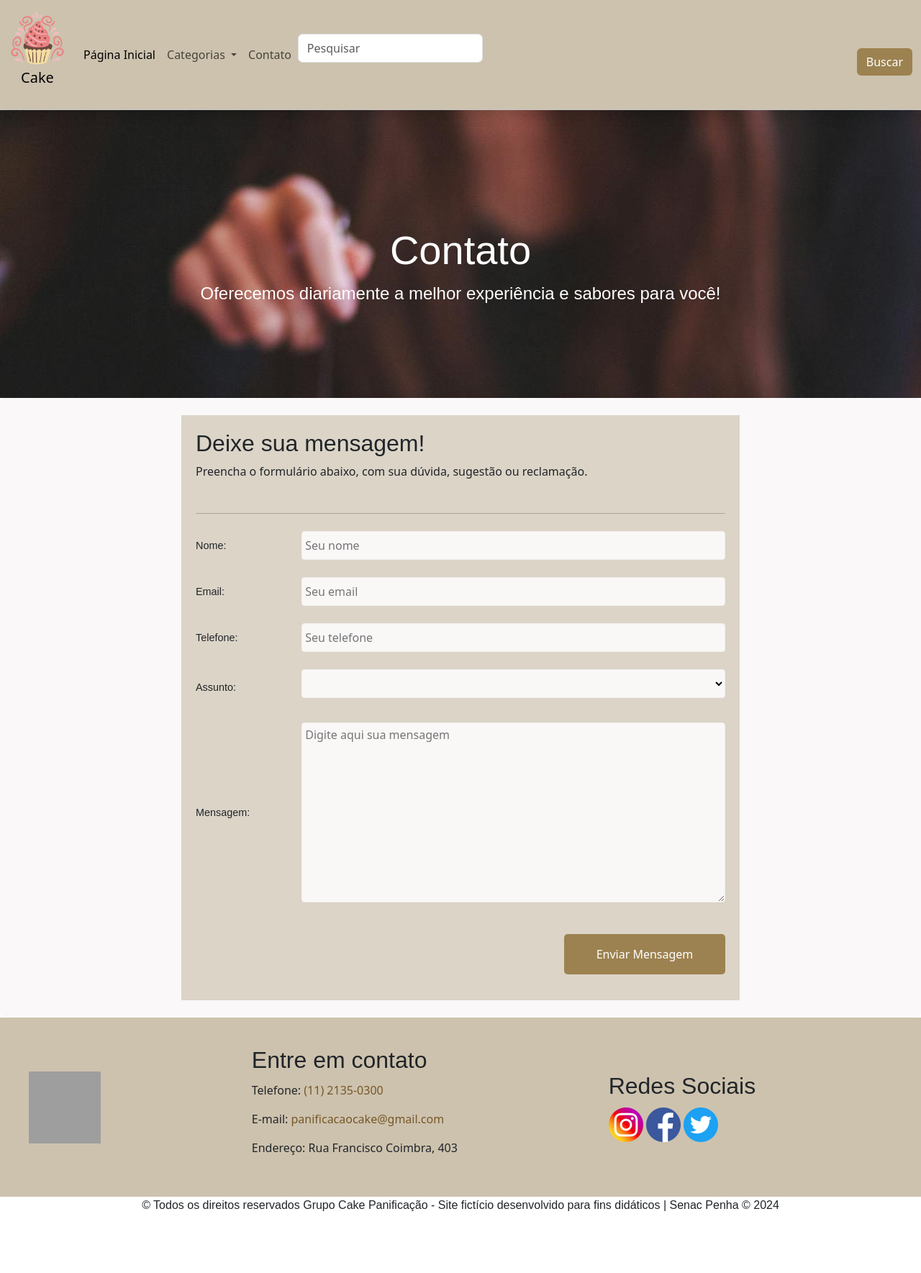
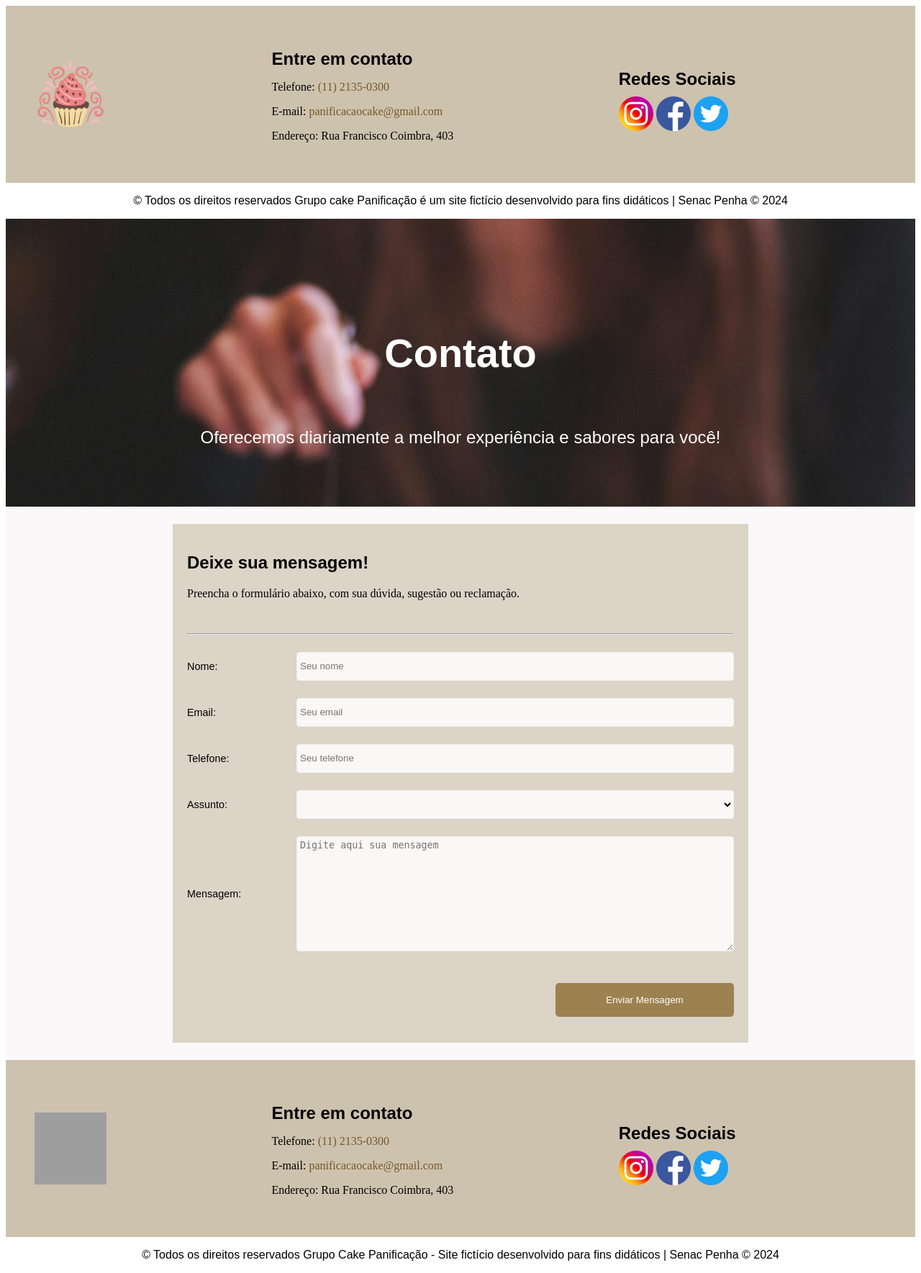
Before and after one commit to citrino88/projeto-panificacao, a PHP site: page /contato.php in a window 1280 px wide. Shown: the whole page at 72% size. Before the commit the page ends 1683 px from the top, so only its background shows below. Run offline with PHP 8.4, Linux system fonts and the light colour scheme; grey boxes are pictures that could not be loaded.

Commit message:
Update cabecalho.php

```diff
--- a/cabecalho.php
+++ b/cabecalho.php
@@ -1,195 +1,86 @@
-<!DOCTYPE html>
-<html lang="pt-br" class="h-100">
-<head>
-<meta charset="UTF-8">
-<meta http-equiv="X-UA-Compatible" content="IE=edge">
-<meta name="viewport" content="width=device-width, initial-scale=1.0">
-<title>Panificação e Bolos</title>
+</div>
+</main>
+<style>
+* {box-sizing: border-box;}
 
-<link href="https://cdn.jsdelivr.net/npm/bootstrap@5.3.3/dist/css/bootstrap.min.css" rel="stylesheet">
-<link rel="stylesheet" href="https://cdn.jsdelivr.net/npm/bootstrap-icons@1.11.3/font/bootstrap-icons.min.css">
-
-<style>
-  @charset "UTF-8";
-
-/* Todas as demais mídias */
-
-:root {
-    --cor-titulo: #65451f;
-    --cor-descricao: #65451f;
-    --cor-botao-escuro: #65451f;
-    --cor-icones: #65451f;
-    --cor-topo-rodape: #cdc2ae;
-    --cor-faixa: #765827;
-    --cor-botao: #9c8250;
-    --cor-preto: #000;
-    --cor-branco: #fff;
-    --cor-dropdown: #ddcdb9;
-    --cor-dropdown-hover: #a99f8e;
-}
-
-#topo .bg{
-    background-color: var(--cor-topo-rodape);
-}
-
-.dropdown-menu{
-    background-color: var(--cor-dropdown);
-}
-.dropdown-item:hover{
-    background-color: var(--cor-dropdown-hover);
-}
-
-.btn{
-    background-color: var(--cor-botao);
-    color: var(--cor-branco);
-    font-weight: 500;
-}
-.btn-outline:hover{
-    border-color: var(--cor-botao-escuro);
-}
-
-/* pagina bolos.php botoes categorias */
-.caixa {
-    width: 200px;
-height: 50px;
-border: 2px solid #ccc;
-text-align: center;
-line-height: 50px;
-cursor: pointer;
-font-family: Arial, sans-serif;
-font-size: 18px;
-text-decoration: none;
-display: block;
-color: #333;
-background-color: #C8AE7D;
-border-radius: 15px;
-font-weight: bold;
-}
-.caixa:hover {
-background-color: #e0e0e0;
-}
-
-.caixa:hover {
-    background-color: #e0e0e0;
-}
-.categorias {
+  .footer {
     display: flex;
-    flex-direction: column;
+    justify-content: space-between;
+    align-items: flex-start;
+    padding: 30px;
+    background-color: #cdc2ae;
     justify-content: center;
     align-items: center;
   }
 
-#btn-categorias .btn{
-    color: var(--cor-preto);
-    border-color: var(--cor-botao-escuro);
-    font-weight: 650;
-}
-.btn:hover{
-    border-color: var(--cor-botao-escuro);
-    background-color: var(--cor-topo-rodape);
-    color: var(--cor-preto)
-}
-/* pagina bolos.php botoes categorias */
-
-/* pagina produtos */
-.bg{
-    background-color: var(--cor-botao-escuro);
+  .logo,
+  .contato,
+  .redes-sociais {
+    flex: auto;
+    padding: 10px;
   }
 
-.card img{
-    height: 50%;
+  .contato h2,
+  .redes-sociais h2,
+  .copy h2 {
+    margin-bottom: 10px;
   }
 
-select{
-    margin-bottom: 10px;
-}
-/* pagina produtos */
-
-
-.destaque-bolos {
-    height: 35vh;
-    background-image: url(../img/im-fundo.jpg);
-    background-attachment: fixed;
-    display: flex;
-    flex-direction: column;
-    justify-content: center;
-    align-items: center;
+  a {
+            text-decoration: none;
+            color: #765827;
+            font-weight: 500;
         }
 
-.destaque p{
-    font-family: 'work-sans';
-    margin-top: 0;
+  .copy {
+    text-align: center;
+    font-family: sans-serif;
   }
 
-.nomeComida {
-    font-size: 2.5rem;
+  @media screen and (max-width: 580px) {
+    .footer {
+      display: block;
+      text-align: center;
     }
 
 
-.destaque-doces {
-    height: 35vh;
-    background-image: url(../img/fundo-doces.jpg);
-    background-attachment: fixed;
-    display: flex;
-    flex-direction: column;
-    justify-content: center;
-    align-items: center;
   }
 </style>
 
+<footer class="footer">
+  <div class="logo">
+    <img src="imagens/logo.webp" alt="Logo Cake" width="100" height="100">
+  </div>
 
-</head>
-<body class="d-flex flex-column h-100">
+  <div class="contato">
+    <h2>Entre em contato</h2>
+    <p>Telefone: <a href="tel:+551195555555">(11) 2135-0300</a></p>
+    <p>E-mail: <a href="mailto:panificacaocake@gmail.com">panificacaocake@gmail.com</a></p>
+    <p>Endereço: Rua Francisco Coimbra, 403</p>
+  </div>
 
-<header id="topo" class="border-bottom sticky-top">
+  <div class="redes-sociais">
+    <h2>Redes Sociais</h2>
 
-<nav class="shadow navbar navbar-expand-lg bg">
-  <div class="container-fluid">
-    <a class="navbar-brand" href="index.php">
-        <img src="imagens/logo.webp" width="80px" alt="">
-        <p style="text-align: center;">Cake</p>
-    </a>
-    <button class="navbar-toggler" type="button" data-bs-toggle="collapse" data-bs-target="#navbarSupportedContent" aria-controls="navbarSupportedContent" aria-expanded="false" aria-label="Toggle navigation">
-      <span class="navbar-toggler-icon"></span>
-    </button>
-    <div class="collapse navbar-collapse" id="navbarSupportedContent">
-      <ul class="navbar-nav me-auto mb-2 mb-lg-0">
-        <li class="nav-item">
-          <a class="nav-link active" aria-current="page" href="index.php">Página Inicial</a>
-        </li>
+    <a href="https://www.instagram.com/" target="_blank"><img src="imagens/instagram.png" alt="Icone instagram"></a>
+    <a href="https://www.facebook.com/" target="_blank"><img src="imagens/facebook.png" alt="Icone facebook"></a>
+    <a href="https://x.com/?lang=pt-br" target="_blank"><img src="imagens/twiter.png" alt="Icone twitter"></a>
+  </div>
 
-        <li class="nav-item dropdown">
-          <a class="nav-link dropdown-toggle" href="#" role="button" data-bs-toggle="dropdown" aria-expanded="false">
-            Categorias
-          </a>
-          <ul class="dropdown-menu">
-          <li><a class="dropdown-item" href="produto.php">Página Produto</a></li>
-            <li><a class="dropdown-item" href="doces.php">Doces</a></li>
-            <li><a class="dropdown-item" href="salgados.php">Salgados</a></li>
-            <li><a class="dropdown-item" href="paes.php">Pães</a></li>
-            <li><a class="dropdown-item" href="bolos.php">Bolos</a></li>
-            <li><hr class="dropdown-divider"></li>
-            <!-- <li><a class="dropdown-item" href="#">Something else here</a></li> -->
-          </ul>
-        </li>
-        <li class="nav-item">
-          <a class="nav-link" href="contato.php">Contato</a>
-        </li>
-        <!-- <li class="nav-item">
-          <a class="nav-link disabled" aria-disabled="true">Disabled</a>
-        </li> -->
-      </ul>
-      <form class="d-flex" role="search">
-        <input class="form-control me-2" type="search" placeholder="Pesquisar" aria-label="Search">
-        <button class="btn btn-outline" type="submit">Buscar</button>
-      </form>
+
   </div>
+
+</footer>
+
+<div class="copy">
+  <p>&copy; Todos os direitos reservados Grupo cake
+
+    Panificação é um site fictício desenvolvido para fins didáticos | Senac Penha &copy; 2024
+  </p>
 </div>
-</nav>
-
-</header>
-
-<main class="flex-shrink-0">
-    <div class="container">
 
 <script src="https://cdn.jsdelivr.net/npm/bootstrap@5.3.3/dist/js/bootstrap.bundle.min.js" integrity="sha384-YvpcrYf0tY3lHB60NNkmXc5s9fDVZLESaAA55NDzOxhy9GkcIdslK1eN7N6jIeHz" crossorigin="anonymous"></script>
+
+</body>
+
+</html>
```
Lines whose indentation alone changed are shown as unchanged.
